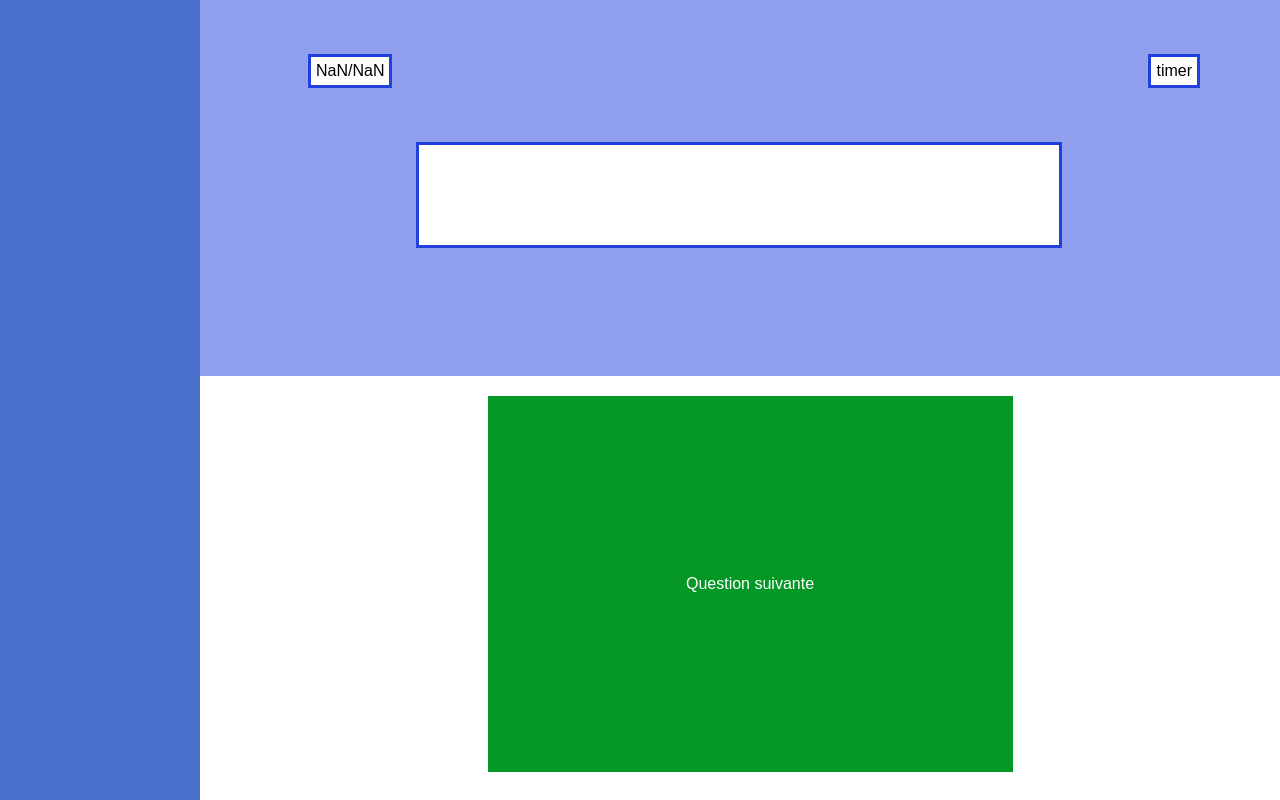
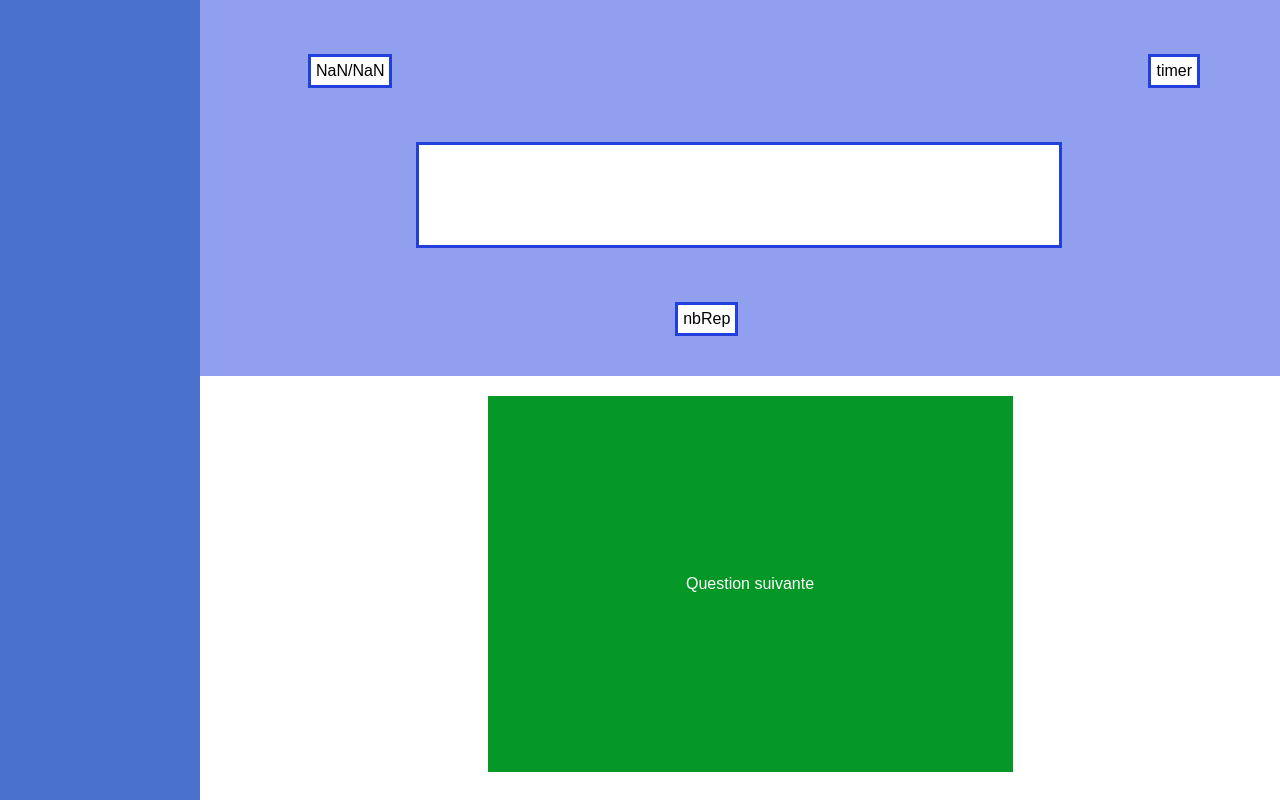
Before and after one commit to RemiB99/SAP_Certif_Pub, a website: page app/html/questionnaire.html in a window 1280 px wide. Drawn offline with Linux system fonts and the light colour scheme.

Commit message:
affichage nombre de réponses

```diff
--- a/app/css/questionnaire.css
+++ b/app/css/questionnaire.css
@@ -68,6 +68,17 @@ html, body
     background : white;
     text-align: center;
     float: left;
+    border: solid 3px #213FDA;
+  }
+
+  .main .questionPart .nbRep {
+    margin-left : 44%;
+    margin-top : 5%;
+    padding :5px;
+    background : white;
+    text-align: center;
+    float: left;
+    vertical-align: middle;
     border: solid 3px #213FDA;
   }
 
--- a/app/html/questionnaire.html
+++ b/app/html/questionnaire.html
@@ -10,13 +10,22 @@
 
         <div id="main" class= "main">
             <div id="questionPart" class = "questionPart">
+
                 <div id="numberOfQuestion" class="numberofQuestion">
                 </div>
+
                 <div id="timer" class="timer">
                     timer <!-- TODO -->
                 </div>
+
                 <div id="question" class="question">
+
                 </div>
+
+                <div id="nbRep" class="nbRep">
+                    nbRep <!-- TODO -->
+                </div>
+
             </div>
             <div id="answersPart" class="answerPart">
                 <div id ="answer1" class ="answerInactive hiddenAnswer" onclick="handleClick('answer1')">
--- a/app/js/questionnaire.js
+++ b/app/js/questionnaire.js
@@ -2,7 +2,8 @@
 var numberOfQuestions = parseInt(sessionStorage.getItem('numberOfQuestions'));
 var currentQuestion = parseInt(sessionStorage.getItem('currentQuestion'));
 var questions = JSON.parse(sessionStorage.getItem('questions'));
-
+console.log(questions[0]);
+//var numberOfAnswer = JSON.parse(sessionStorage.getItem())
 function fillHTML() {
 
     //SideNav Infos
@@ -24,10 +25,15 @@ function fillHTML() {
     var questionDiv = document.getElementById('question');
     questionDiv.textContent = questions[currentQuestion-1].description;
 
+    //numberOfAnswers
+    var numberOfAnswersDiv = document.getElementById('nbRep');
+    numberOfAnswersDiv.textContent = "Number of answers : " + questions[currentQuestion-1].nbAns;
+
     //answerPart
     for (let i = 1; i <= 11; i++) {
         var answerDiv = document.getElementById('answer'+i);
         var currentAnswer = questions[currentQuestion-1]['Answer'+i];
+        console.log(currentAnswer);
         if (currentAnswer != "NULL"){
             answerDiv.className = "answerInactive";
             answerDiv.textContent = questions[currentQuestion-1]['Answer'+i];
```
